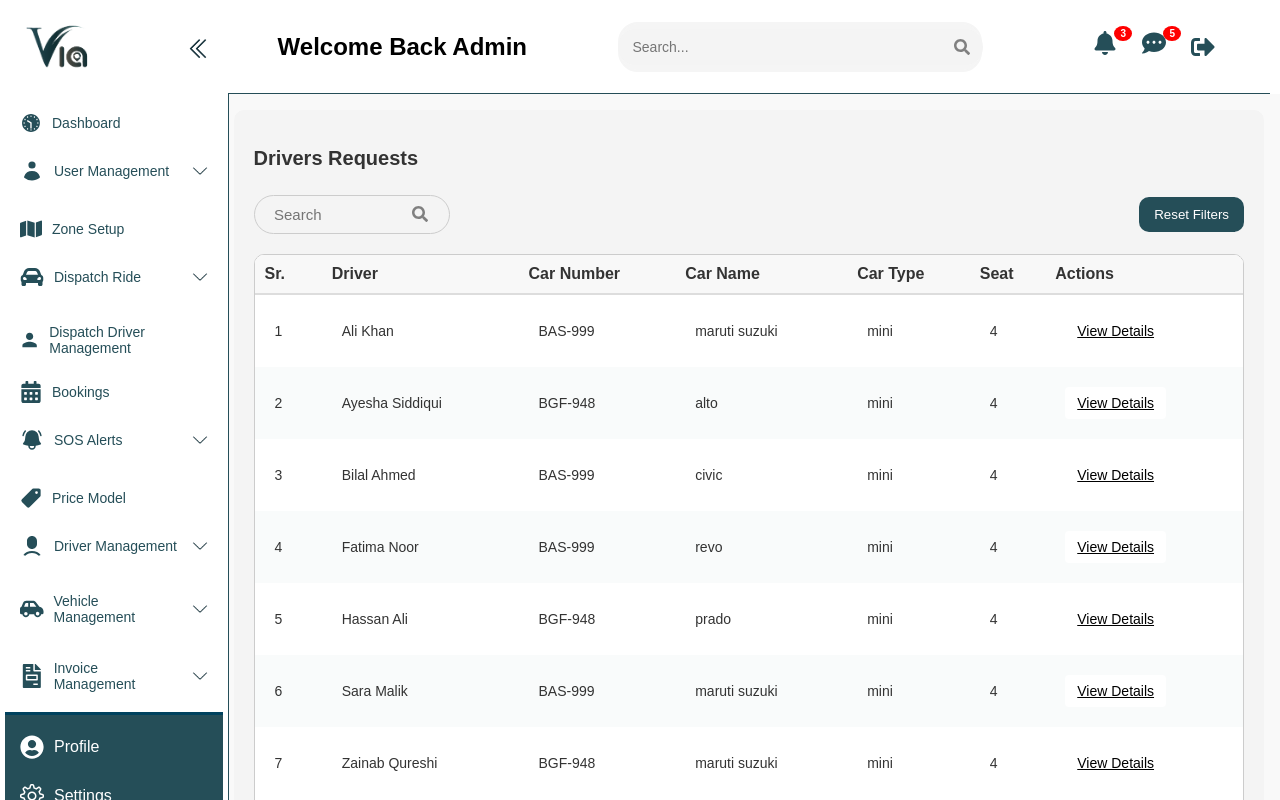
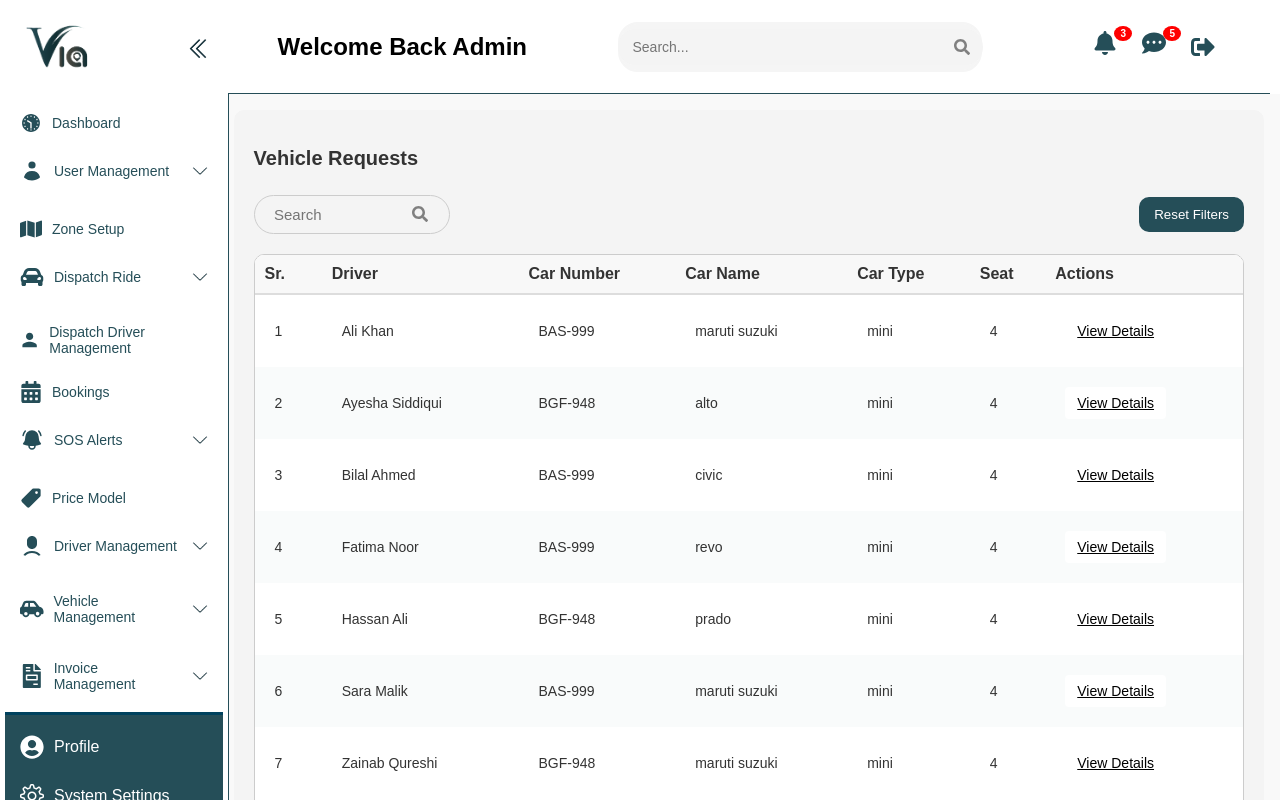
Before and after one commit to Murtazamahmood640/viaweb, a React (Create React App) app: page /vehicle/details in a window 1280 px wide. Built offline with nearby package versions, Linux system fonts and the light colour scheme.

Commit message:
27dec updates

```diff
--- a/src/NotSupported.js
+++ b/src/NotSupported.js
@@ -12,6 +12,7 @@ const NotSupported = () => {
         textAlign: "center",
         backgroundColor: "#f8f8f8",
         color: "#333",
+
       }}
     >
       <h1>App Not Supported on Mobile</h1>
--- a/src/components/sidebar.jsx
+++ b/src/components/sidebar.jsx
@@ -440,8 +440,12 @@ const Sidebar = ({
           <Link to="/Profile/AdminProfile">
             <FaUserCircle /> <span>{isCollapsed ? "" : "Profile"}</span>
           </Link>
+
           <Link to="/Settings/LanguageSettings">
-            <SlSettings /> <span>{isCollapsed ? "" : "Settings"}</span>
+            <SlSettings /> <span>{isCollapsed ? "" : "System Settings"}</span>
+          </Link>
+          <Link to="/Settings/SecurityScreen">
+            <SlSettings /> <span>{isCollapsed ? "" : "Security Settings"}</span>
           </Link>
         </div>
       </ul>
--- a/src/pages/Settings/LanguageSettings.jsx
+++ b/src/pages/Settings/LanguageSettings.jsx
@@ -52,6 +52,7 @@ const LanguageSettings = () => {
           <Link to="/Settings/AppearanceSettings">
             <button>Appearance</button>
           </Link>
+
         </nav>
       </div>
 
--- a/src/pages/Usermanagement/users.css
+++ b/src/pages/Usermanagement/users.css
@@ -351,7 +351,7 @@ input[type="date"]::-webkit-calendar-picker-indicator {
   padding: 0 25px;
   border-radius: 10px;
   box-shadow: 0px 4px 8px rgba(0, 0, 0, 0.2);
-  width: 25%;
+  width: 27%;
 }
 .delete-popup {
   background: white;
--- a/src/pages/VehicleManagement/VehicleAvailability.jsx
+++ b/src/pages/VehicleManagement/VehicleAvailability.jsx
@@ -119,7 +119,7 @@ const VehicleAvailability = () => {
 
   return (
     <div className="user-management">
-      <h2 className="page-title">Drivers</h2>
+      <h2 className="page-title">Vehicles Availability </h2>
 
       <div className="filters">
   <div className="left">
--- a/src/pages/VehicleManagement/VehicleDetails.jsx
+++ b/src/pages/VehicleManagement/VehicleDetails.jsx
@@ -82,7 +82,7 @@ const closeDeclinePopup = () => {
 
   return (
     <div className="user-management">
-      <h2 className="page-title">Drivers Requests</h2>
+      <h2 className="page-title">Vehicle Requests</h2>
 
       <div className="filters">
         <div className="left">
```
